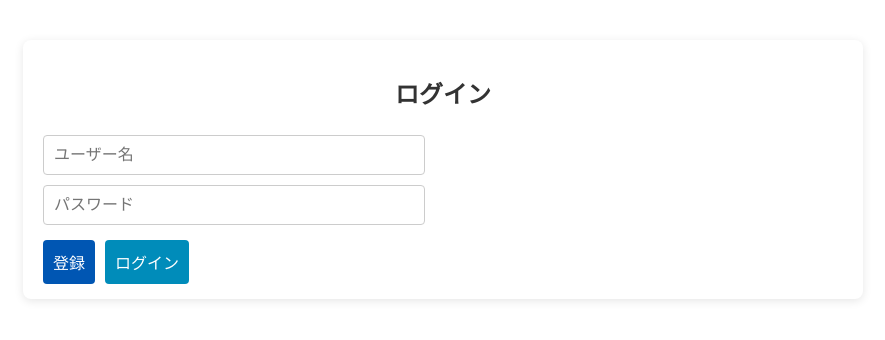
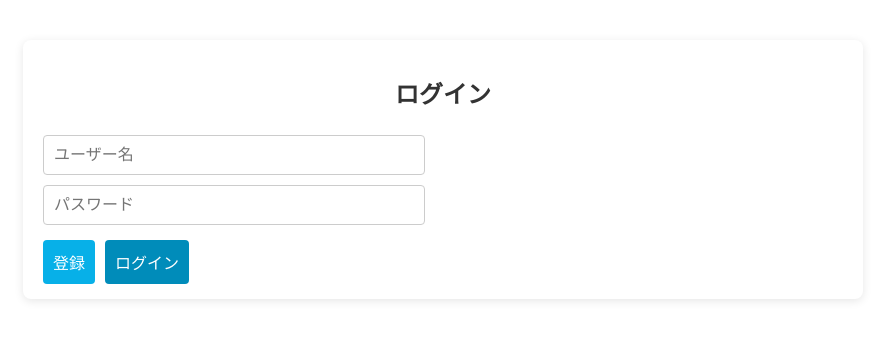
Before and after one commit to easyhi8/customer-management, a React (Create React App) app in the folder cust-manager-frontend/: page / in a window 1280 px wide. In both pictures the pointer is over the button "登録". Shown: the top 340 px of the page, without its empty margins (197-1082 px from the left). Built offline with nearby package versions, Linux system fonts and the light colour scheme.

Commit message:
ボタンレイアウトの修正

```diff
--- a/cust-manager-frontend/src/App.css
+++ b/cust-manager-frontend/src/App.css
@@ -94,6 +94,9 @@ select {
   margin: 0;
 }
 
+.textBox button:hover {
+  background-color: #07b0e8; /* ホバー時の背景色を変更 */
+}
 .textBox button {
   margin-left: auto;
   margin-right: 10px;
@@ -121,15 +124,16 @@ select {
   transition: background-color 0.3s;  /* 背景カラーの変更にトランジションを追加 */
 }
 
+.search button:hover {
+  background-color:#56c75a
+}
+
 .buttonContainer {
   display: flex;
   width: 100%;
   margin-top: 10px;
 }
 
-.textBox button:hover {
-  background-color: #0056b3; /* ホバー時の背景色を変更 */
-}
 
 /* リストのスタイル */
 
```
